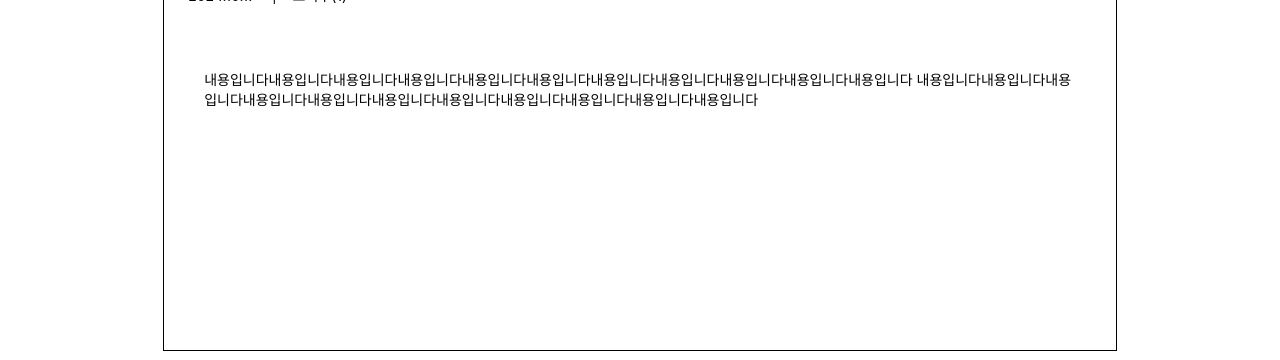
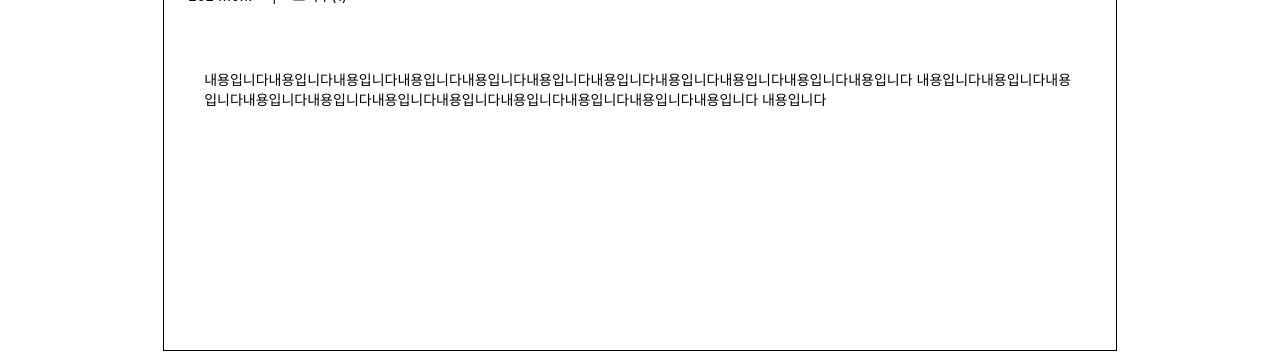
Before and after one commit to reseng-korea/reseng.kor-dev, a React (Vite) app in the folder FE/reseng/: page /qna/1 in a window 1280 px wide. Shown: the part 309-669 px from the top of the page. Built offline with nearby package versions, Linux system fonts and the light colour scheme.

Commit message:
Design: 1:1 문의 UI 페이지수정

```diff
--- a/FE/reseng/src/pages/cs/QnaDetail.jsx
+++ b/FE/reseng/src/pages/cs/QnaDetail.jsx
@@ -61,6 +61,7 @@ const QnaDetail = () => {
                 <span className="text-left text-xs sm:text-sm md:text-md">
                   내용입니다내용입니다내용입니다내용입니다내용입니다내용입니다내용입니다내용입니다내용입니다내용입니다내용입니다
                   내용입니다내용입니다내용입니다내용입니다내용입니다내용입니다내용입니다내용입니다내용입니다내용입니다내용입니다
+                  내용입니다
                 </span>
               </div>
             </div>
```
